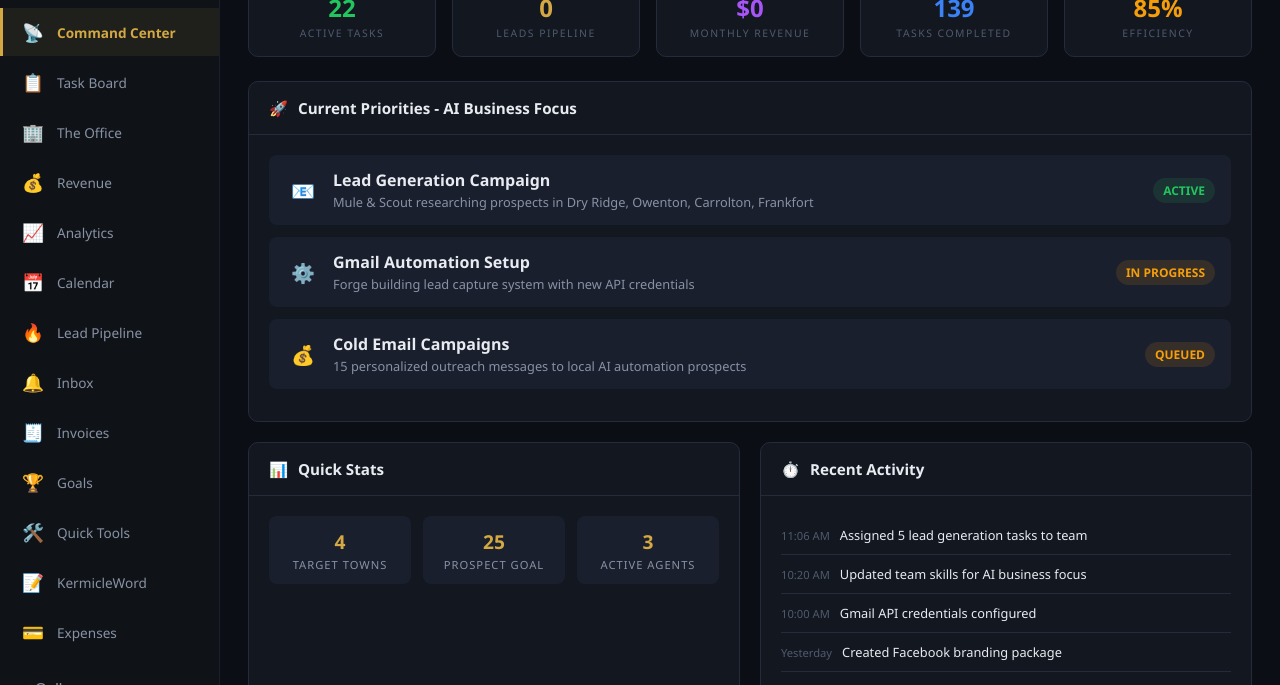
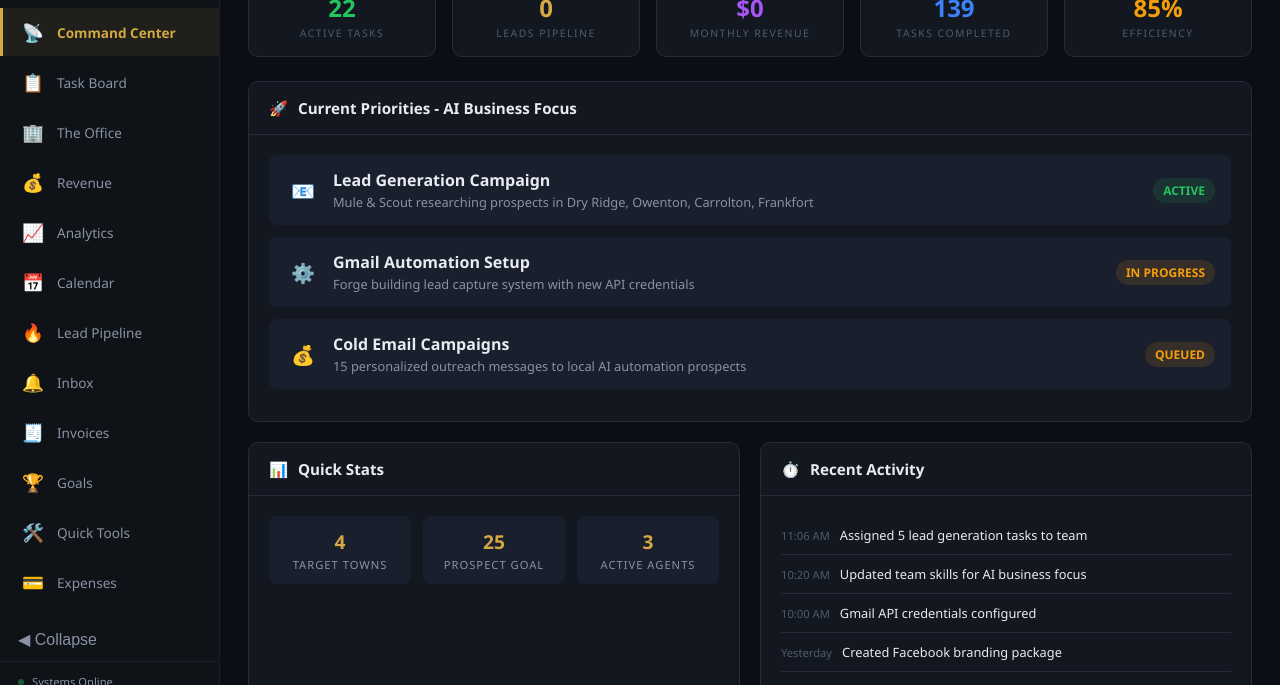
Before and after one commit to axltaylor2013-star/ap-office, a plain HTML site: page hub.html in a window 1280 px wide. Shown: the part 115-800 px from the top of the page. Drawn offline with Linux system fonts and the light colour scheme.

Commit message:
Remove KermicleWord tab: Directory does not exist, was causing broken navigation in hub.html

```diff
--- a/hub.html
+++ b/hub.html
@@ -111,9 +111,6 @@ nav{flex:1;padding:12px 0;display:flex;flex-direction:column;gap:2px}
       <div class="nav-item" data-screen="tools" onclick="switchScreen(this)">
         <span class="nav-icon">🛠️</span><span class="nav-label">Quick Tools</span>
       </div>
-      <div class="nav-item" data-screen="kermicleword" onclick="switchScreen(this)">
-        <span class="nav-icon">📝</span><span class="nav-label">KermicleWord</span>
-      </div>
       <div class="nav-item" data-screen="expenses" onclick="switchScreen(this)">
         <span class="nav-icon">💳</span><span class="nav-label">Expenses</span>
       </div>
@@ -136,7 +133,6 @@ nav{flex:1;padding:12px 0;display:flex;flex-direction:column;gap:2px}
     <iframe id="frame-invoices" src="dashboard/invoices.html" loading="lazy"></iframe>
     <iframe id="frame-goals" src="dashboard/goals.html" loading="lazy"></iframe>
     <iframe id="frame-tools" src="dashboard/tools.html" loading="lazy"></iframe>
-    <iframe id="frame-kermicleword" src="kermicleword/index.html" loading="lazy"></iframe>
     <iframe id="frame-expenses" src="dashboard/expenses.html" loading="lazy"></iframe>
   </main>
 </div>
```
